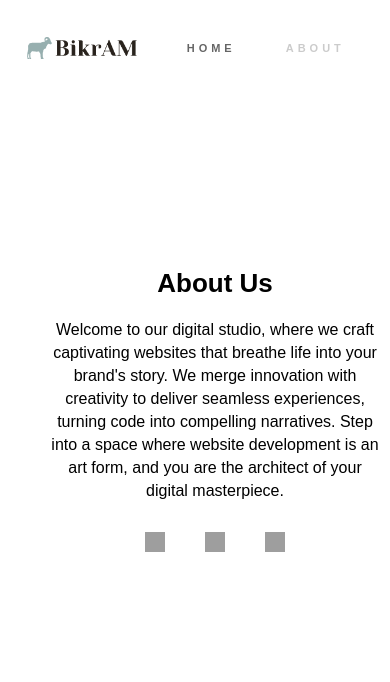
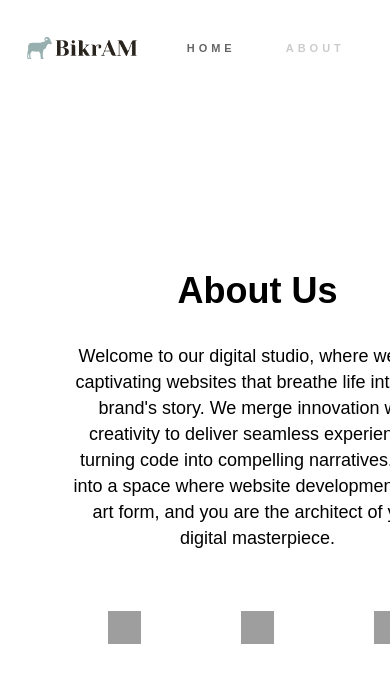
Before and after one commit to bikrambarmaniiit/profile, a plain HTML site: page about.html in a window 390 px wide. Shown: the top 682 px of the page. Drawn offline with Linux system fonts and the light colour scheme; grey boxes are pictures that could not be loaded.

Commit message:
Update about.css

```diff
--- a/about.css
+++ b/about.css
@@ -3,14 +3,8 @@
 }
 
 .text-blk {
-	margin-top: 0px;
-	margin-right: 0px;
-	margin-bottom: 0px;
-	margin-left: 0px;
-	padding-top: 0px;
-	padding-right: 0px;
-	padding-bottom: 0px;
-	padding-left: 0px;
+	margin: 0;
+	padding: 0;
 	line-height: 25px;
 }
 
@@ -18,73 +12,39 @@
 	min-height: 75px;
 	height: fit-content;
 	width: 100%;
-	padding-top: 10px;
-	padding-right: 10px;
-	padding-bottom: 10px;
-	padding-left: 10px;
+	padding: 10px;
 	display: flex;
 	flex-wrap: wrap;
-	margin-top: 0px;
-	margin-right: auto;
-	margin-bottom: 0px;
-	margin-left: auto;
 	justify-content: flex-start;
+	margin: 0 auto;
 }
 
 .responsive-container-block.bigContainer {
-	padding-top: 10px;
-	padding-right: 30px;
-	padding-bottom: 10px;
-	padding-left: 30px;
-
-	background-position-x: initial;
-	background-position-y: initial;
-	background-size: cover;
-	background-attachment: initial;
-	background-origin: initial;
-	background-clip: initial;
-	background-color: initial;
-	background-repeat-x: no-repeat;
-	background-repeat-y: no-repeat;
+	padding: 10px 30px;
 }
 
 .responsive-container-block.Container {
 	max-width: 800px;
 	flex-direction: column;
 	align-items: center;
-	padding-top: 20px;
-	padding-right: 20px;
-	padding-bottom: 20px;
-	padding-left: 20px;
-	margin-top: 150px;
-	margin-right: auto;
-	margin-bottom: 150px;
-	margin-left: auto;
+	padding: 20px;
+	margin: 150px auto;
 	background-color: white;
-	border-top-left-radius: 10px;
-	border-top-right-radius: 10px;
-	border-bottom-right-radius: 10px;
-	border-bottom-left-radius: 10px;
+	border-radius: 10px;
 }
 
 .text-blk.heading {
 	font-size: 36px;
 	line-height: 45px;
 	font-weight: 800;
-	margin-top: 0px;
-	margin-right: 0px;
 	margin-bottom: 30px;
-	margin-left: 0px;
 }
 
 .text-blk.subHeading {
 	text-align: center;
 	font-size: 18px;
 	line-height: 26px;
-	margin-top: 0px;
-	margin-right: 0px;
 	margin-bottom: 60px;
-	margin-left: 0px;
 }
 
 .socialIcon {
@@ -99,128 +59,48 @@
 }
 
 .social-icon {
-	margin: 0 50px 0 50px;
+	margin: 0 50px;
 }
 
 .social-icon:hover {
 	cursor: pointer;
 }
 
-  @media (max-width: 768px) {
-	.text-blk.heading {
-	  font-size: 55px;
-	  line-height: 65px;
-	}
 
-	.text-blk.subHeading {
-	  font-size: 18px;
-	  line-height: 24px;
-	}
 
-	.socialIcon {
-	  width: 20px;
-	  height: 20px;
-	}
-
-	.text-blk.subHeading {
-	  line-height: 27px;
-	}
-
-	.text-blk.heading {
-	  font-size: 32px;
-	  line-height: 40px;
-	  margin-top: 0px;
-	  margin-right: 0px;
-	  margin-bottom: 20px;
-	  margin-left: 0px;
-	}
-
-	.social-icon {
-	  margin: 0 25px 0 25px;
-	}
-  }
-
-  @media (max-width: 500px) {
-	.responsive-container-block.bigContainer {
-	  padding-top: 10px;
-	  padding-right: 20px;
-	  padding-bottom: 10px;
-	  padding-left: 20px;
-	}
-
-	.text-blk.heading {
-	  font-size: 45px;
-	  line-height: 55px;
-	  margin-top: 0px;
-	  margin-right: 0px;
-	  margin-bottom: 20px;
-	  margin-left: 0px;
-	}
-
-	.text-blk.subHeading {
-	  font-size: 14px;
-	  line-height: 22px;
-	  margin-top: 0px;
-	  margin-right: 0px;
-	  margin-bottom: 30px;
-	  margin-left: 0px;
-	}
-
-	.social-icons-container {
-	  flex-wrap: wrap;
-	  align-items: center;
-	  justify-content: center;
-	}
-
-	.text-blk.subHeading {
-	  font-size: 16px;
-	  line-height: 23px;
-	}
-
-	.text-blk.heading {
-	  font-size: 26px;
-	  line-height: 30px;
-	}
-
-	.social-icon {
-	  margin: 0 20px 0 20px;
-	}
-  }
-  /*UPPER HEADING*/
-  nav{
+nav {
 	display: flex;
 	justify-content: space-between;
 	align-items: center;
 	width: 90%;
 	height: 80px;
-
 	margin: 0 auto;
 }
 
-nav img{
+nav img {
 	width: 110px;
 }
 
-nav #links{
+nav #links {
 	display: flex;
 	align-items: center;
 }
 
-nav #links a{
+nav #links a {
 	margin-left: 50px;
 	text-decoration: none;
 	text-transform: uppercase;
 	font-size: 11px;
 	color: black;
 	font-weight: 700;
-    opacity: .6;
+	opacity: 0.6;
 	letter-spacing: 4px;
 }
 
-nav #links i{
+nav #links i {
 	margin-left: 50px;
 }
 
-nav #links a:nth-child(2){
-    opacity: .2;
+nav #links a:nth-child(2) {
+	opacity: 0.2;
 }
```
Lines whose indentation alone changed are shown as unchanged.
